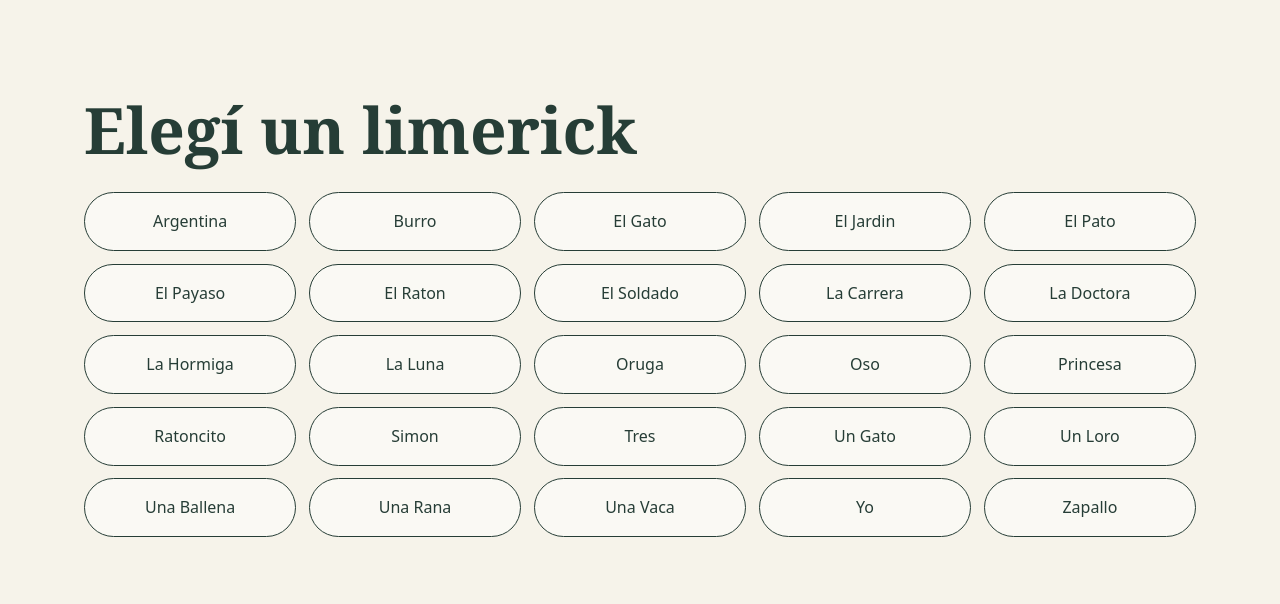
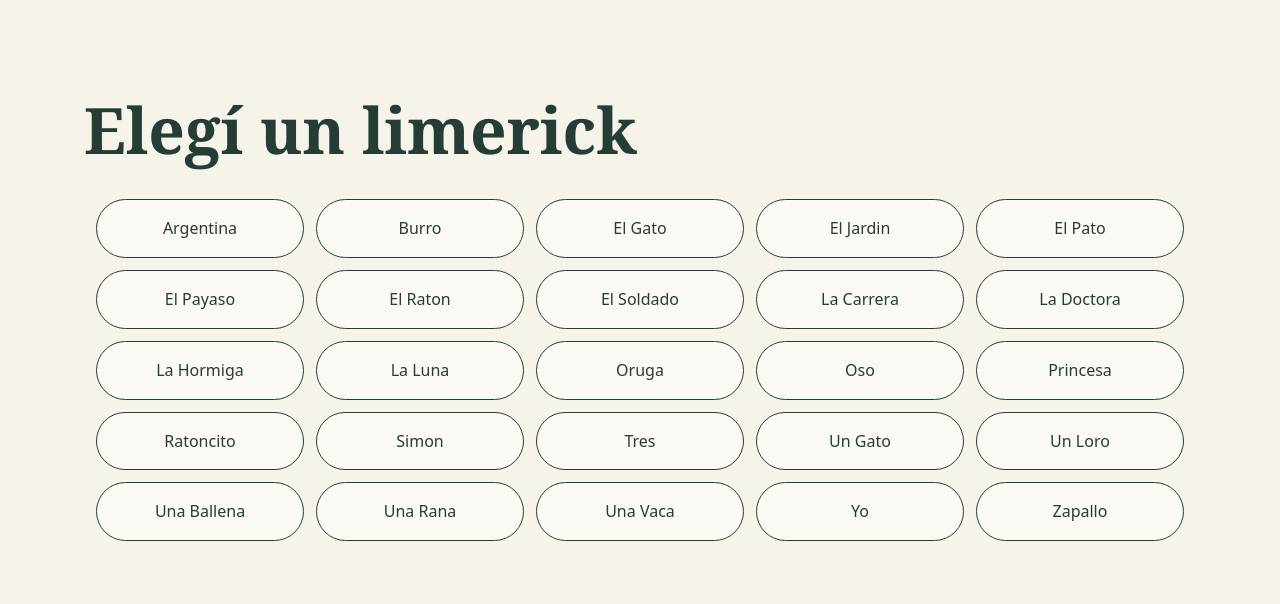
Before and after one commit to bibliotecaescolarappep4-cloud/libro-animado-limericks, a plain HTML site: page index.html in a window 1280 px wide. Drawn offline with Linux system fonts and the light colour scheme.

Commit message:
Indice de limericks

```diff
--- a/index.html
+++ b/index.html
@@ -60,7 +60,7 @@
         </section>
         <footer><span>MUCHAS PÁGINAS, MUCHAS HISTORIAS.</span></footer></div>
     </main>
-    <nav id="gallery" class="gallery" aria-label="Limericks" hidden></nav>
+    <section id="gallery" class="gallery" aria-label="Limericks" hidden></section>
     <section id="ar" aria-label="Cámara de realidad aumentada" hidden>
         <div id="camera"></div>
         <div class="ar-top"><span class="ar-label">EL LIBRO COBRA VIDA <b>AR</b></span><button id="exit" class="glass"
@@ -74,7 +74,7 @@
             <p class="ar-tip">Si no aparece, alej&shy;á un poco el celular y evitá los reflejos.</p>
         </div>
     </section>
-    <script type="module" src="single-app.js?v=5"></script>
+    <script type="module" src="single-app.js?v=6"></script>
 </body>
 
 </html>
--- a/single-app.js
+++ b/single-app.js
@@ -23,10 +23,22 @@
   }
   $('experience').hidden = true;
   $('gallery').hidden = false;
-  $('gallery').replaceChildren(...targetNames.map(name => {
-    const link = document.createElement('a');
-    link.href = `${name}/`; link.textContent = displayName(name); return link;
-  }));
+  const table = document.createElement('table');
+  const caption = document.createElement('caption');
+  caption.textContent = 'Elegí un limerick';
+  table.appendChild(caption);
+  const body = table.createTBody();
+  for (let rowIndex = 0; rowIndex < 5; rowIndex++) {
+    const row = body.insertRow();
+    for (let columnIndex = 0; columnIndex < 5; columnIndex++) {
+      const name = targetNames[rowIndex * 5 + columnIndex];
+      const cell = row.insertCell();
+      const link = document.createElement('a');
+      link.href = `${name}/`; link.textContent = displayName(name);
+      cell.appendChild(link);
+    }
+  }
+  $('gallery').replaceChildren(table);
 }
 
 async function playOverlay() {
```
Also changed, not shown: style.css.
